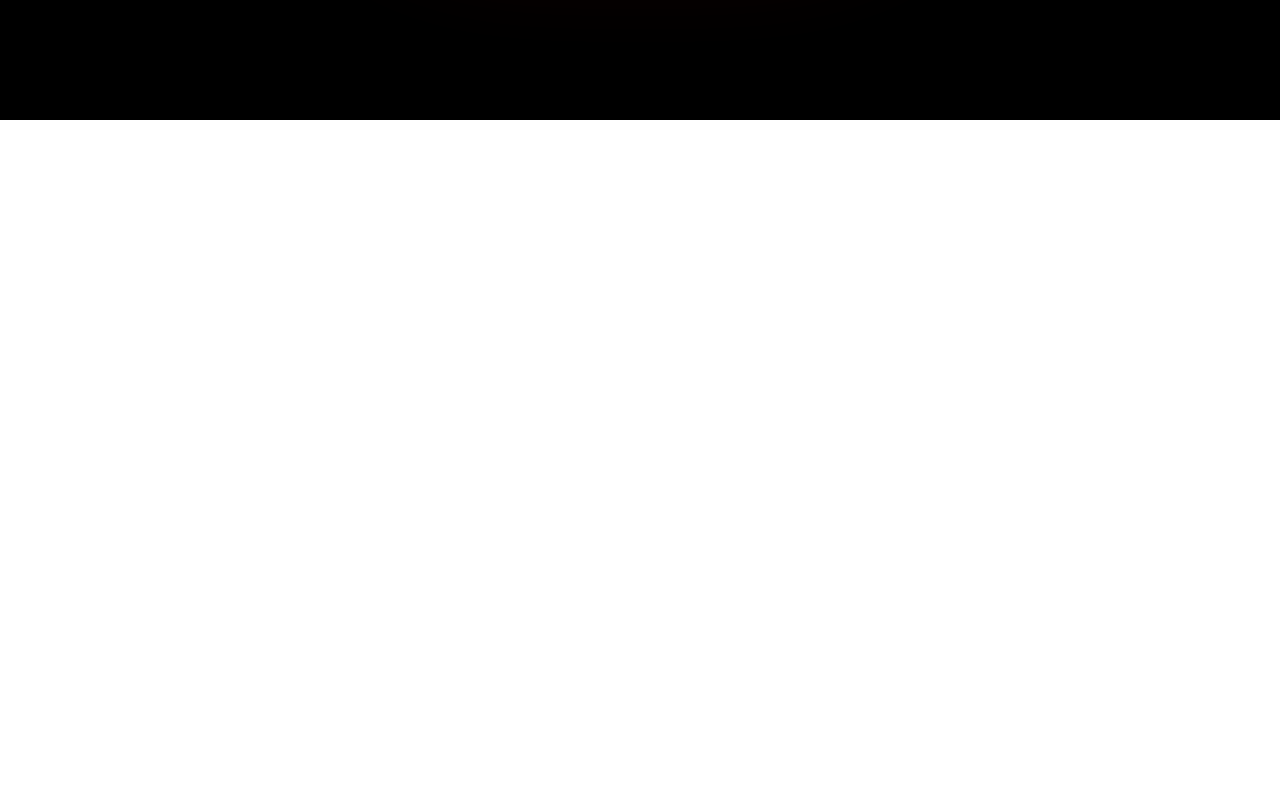
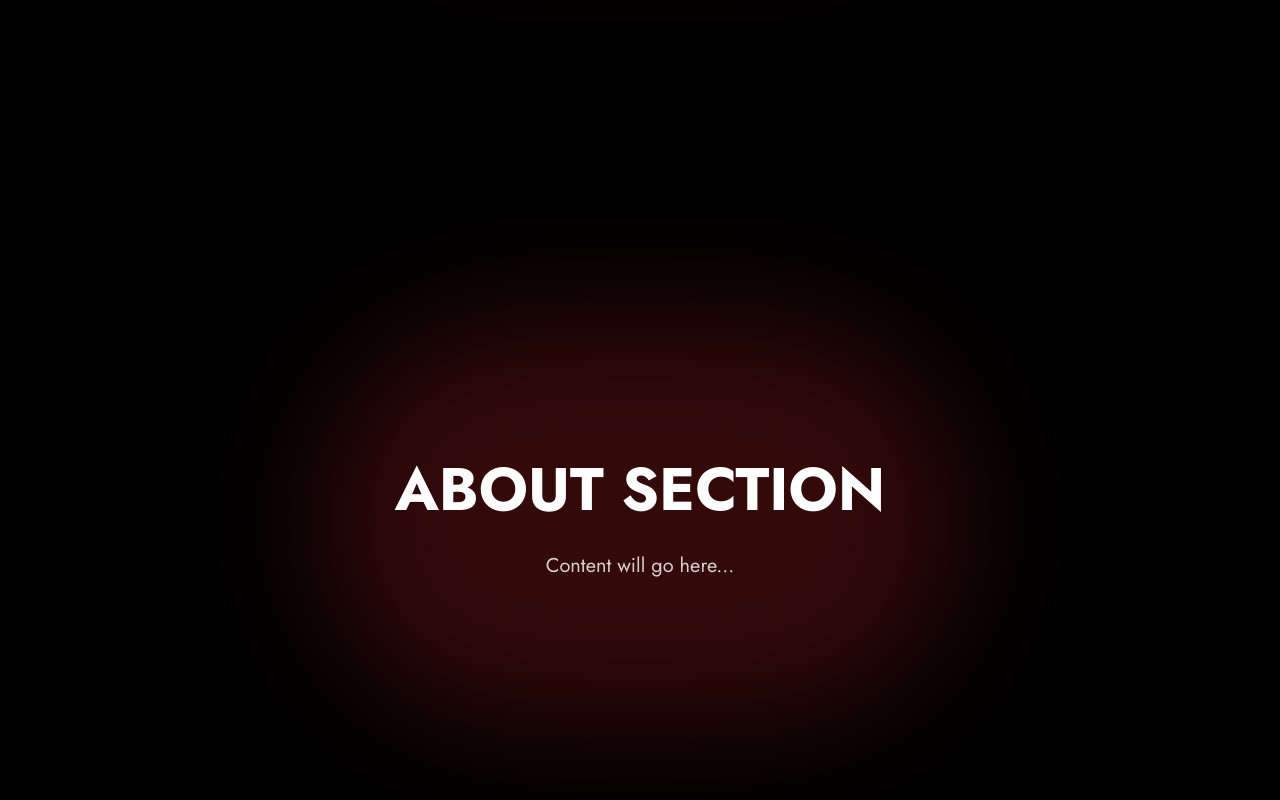
Before and after one commit to Rida-Lad/My-Portfolio, a React (Vite) app: page / in a window 1280 px wide. Shown: the part 680-1480 px from the top of the page. Before the commit the page ends 800 px from the top, so only its background shows below. Built offline with nearby package versions, Linux system fonts and the light colour scheme.

Commit message:
add AboutSection component for additional content and layout

```diff
--- a/src/App.jsx
+++ b/src/App.jsx
@@ -1,9 +1,11 @@
 import React from 'react';
 import HeroSection from './components/Herosection';
+import AboutSection from './components/AboutSection';
 function App() {
   return (
 <>
 <HeroSection/>
+<AboutSection/>
 </>
   );
 }
--- /dev/null
+++ b/src/components/AboutSection.jsx
@@ -0,0 +1,18 @@
+import React from 'react';
+
+export default function AboutSection() {
+  return (
+    <section className="bg-black text-white min-h-screen flex items-center py-20 px-6 md:px-12 relative overflow-hidden">
+      {/* Red glow effect - matching the hero section */}
+      <div className="absolute top-1/2 left-1/2 transform -translate-x-1/2 -translate-y-1/2 w-1/2 h-1/2 bg-red-900 opacity-40 blur-3xl rounded-full"></div>
+
+      <div className="max-w-6xl mx-auto w-full relative z-10">
+        {/* Content placeholder - to be filled later */}
+        <div className="text-center">
+          <h2 className="text-4xl md:text-6xl font-bold mb-8">ABOUT SECTION</h2>
+          <p className="text-xl opacity-80">Content will go here...</p>
+        </div>
+      </div>
+    </section>
+  );
+}
```
